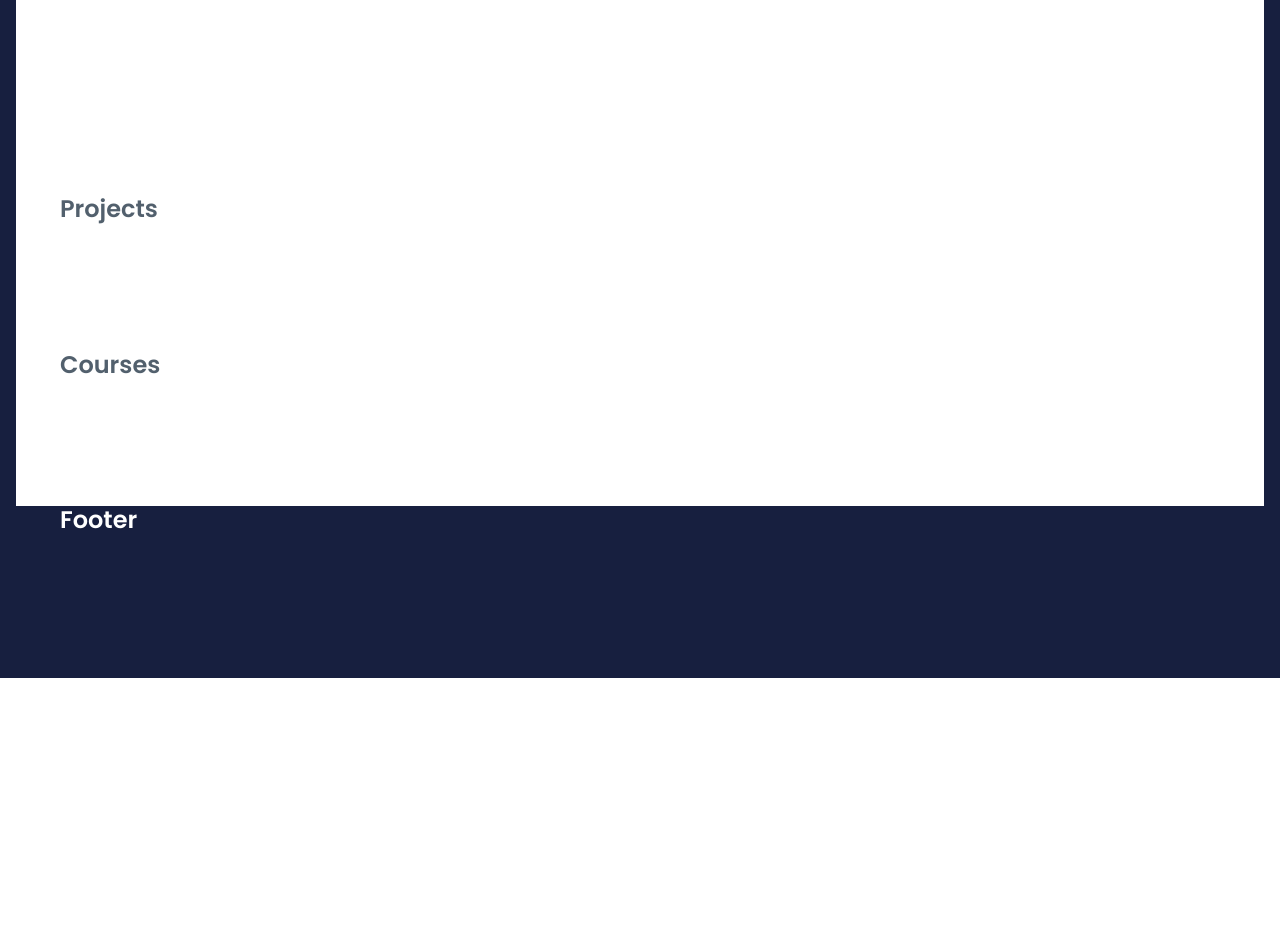
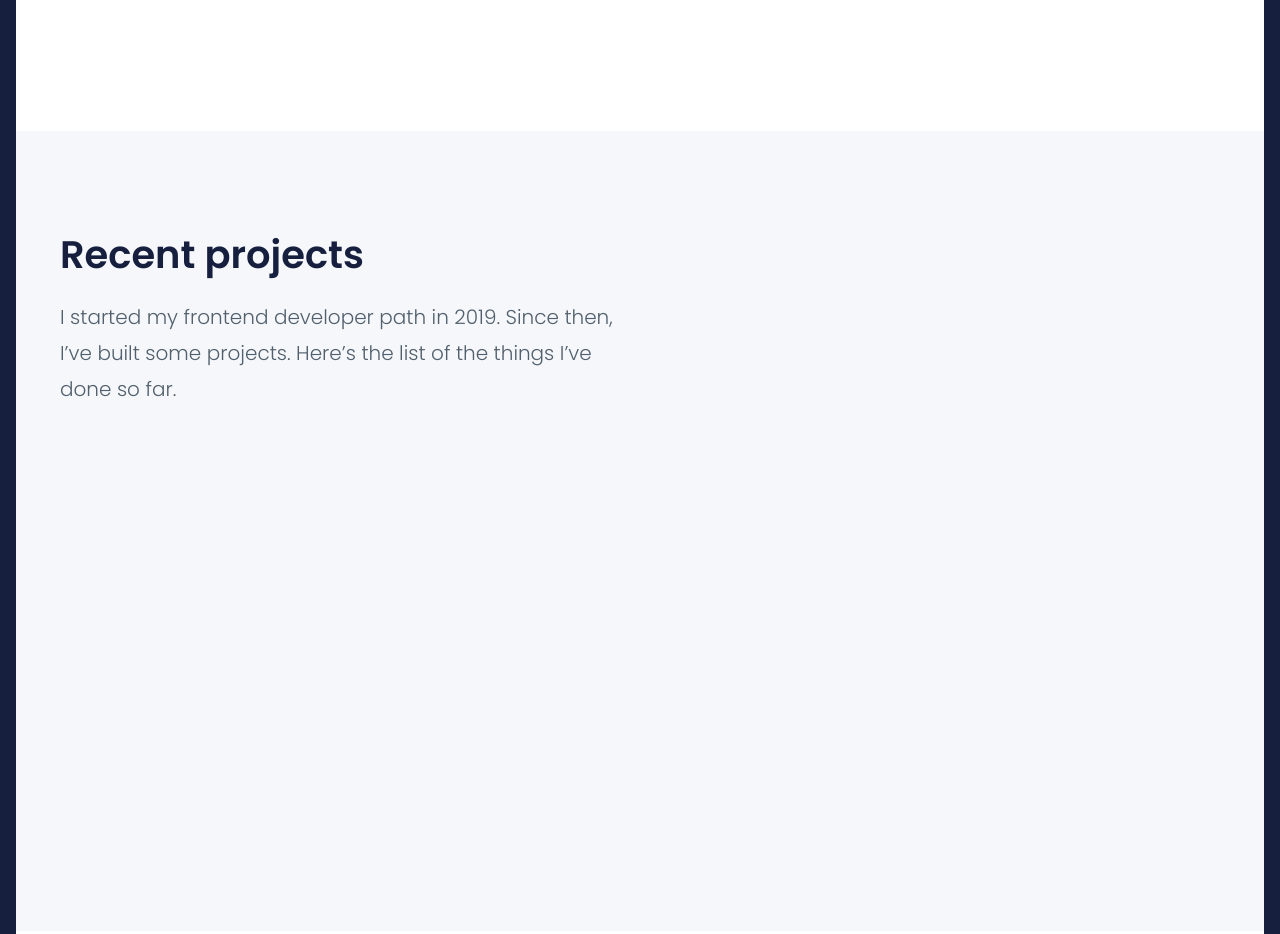
Before and after one commit to grzegorz-jodlowski/grzegorz-jodlowski.github.io, a React (Create React App) app: page / in a window 1280 px wide. Shown: the part 1860-2794 px from the top of the page. Before the commit the page ends 2538 px from the top, so only its background shows below. Built offline with nearby package versions, Linux system fonts and the light colour scheme.

Commit message:
Refactor Projects component to ProjectsSection

```diff
--- a/src/components/features/Projects/Projects.js
+++ /dev/null
@@ -1,24 +0,0 @@
-import React from 'react';
-import PropTypes from 'prop-types';
-import clsx from 'clsx';
-
-import styles from './Projects.module.scss';
-
-const Component = ({ className, children }) => (
-  <section id='projects' className={clsx(className, styles.root)}>
-    <div className={'container'}>
-      <h2>Projects</h2>
-      {children}
-    </div>
-  </section>
-);
-
-Component.propTypes = {
-  children: PropTypes.node,
-  className: PropTypes.string,
-};
-
-export {
-  Component as Projects,
-  Component as ProjectsComponent, //for tests
-};
--- a/src/components/features/Projects/Projects.module.scss
+++ /dev/null
@@ -1,9 +0,0 @@
-@import "../../../styles/settings.scss";
-
-.section {
-  padding-bottom: 4rem;
-}
-
-// .root {
-
-// }
--- /dev/null
+++ b/src/components/features/ProjectsSection/ProjectsSection.js
@@ -0,0 +1,28 @@
+import React from 'react';
+import PropTypes from 'prop-types';
+import clsx from 'clsx';
+
+import styles from './ProjectsSection.module.scss';
+
+import { Title } from '../../common/Title/Title';
+
+import { content } from '../../../content';
+
+
+const Component = ({ className }) => (
+  <section id='projects' className={clsx(className, styles.root)}>
+    <div className={'container'}>
+      <Title text='Recent projects' size='big' />
+      <p className={styles.description}>{content.projectDescription}</p>
+    </div>
+  </section>
+);
+
+Component.propTypes = {
+  className: PropTypes.string,
+};
+
+export {
+  Component as ProjectsSection,
+  Component as ProjectsSectionComponent, //for tests
+};
--- /dev/null
+++ b/src/components/features/ProjectsSection/ProjectsSection.module.scss
@@ -0,0 +1,15 @@
+@import "../../../styles/settings.scss";
+
+.root {
+  padding-top: 6rem;
+  background-color: $color-background-section;
+  min-height: 100vh;
+}
+
+.description {
+  width: 50%;
+  margin-top: 1rem;
+  font-weight: 300;
+  font-size: 20px;
+  line-height: 36px;
+}
--- a/src/components/features/Skills/Skills.module.scss
+++ b/src/components/features/Skills/Skills.module.scss
@@ -1,5 +1,5 @@
 @import "../../../styles/settings.scss";
 
-.root {
-  padding-bottom: 4rem;
-}
+// .root {
+
+// }
--- a/src/components/views/Homepage/Homepage.js
+++ b/src/components/views/Homepage/Homepage.js
@@ -7,7 +7,7 @@ import styles from './Homepage.module.scss';
 import { Logo } from '../../common/Logo/Logo';
 import { Hero } from '../../features/Hero/Hero';
 import { Skills } from '../../features/Skills/Skills';
-import { Projects } from '../../features/Projects/Projects';
+import { ProjectsSection } from '../../features/ProjectsSection/ProjectsSection';
 import { Courses } from '../../features/Courses/Courses';
 
 
@@ -16,7 +16,7 @@ const Component = ({ className, children }) => (
     <Logo className={styles.logo} />
     <Hero />
     <Skills />
-    <Projects />
+    <ProjectsSection />
     <Courses />
   </main>
 
```
